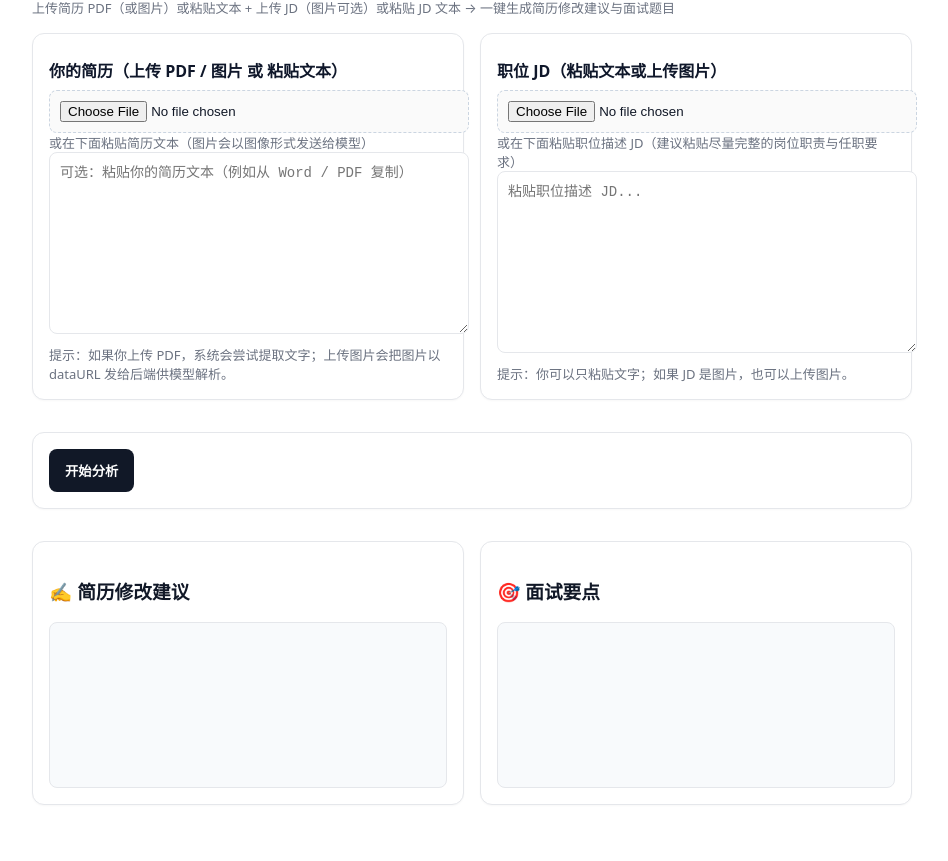
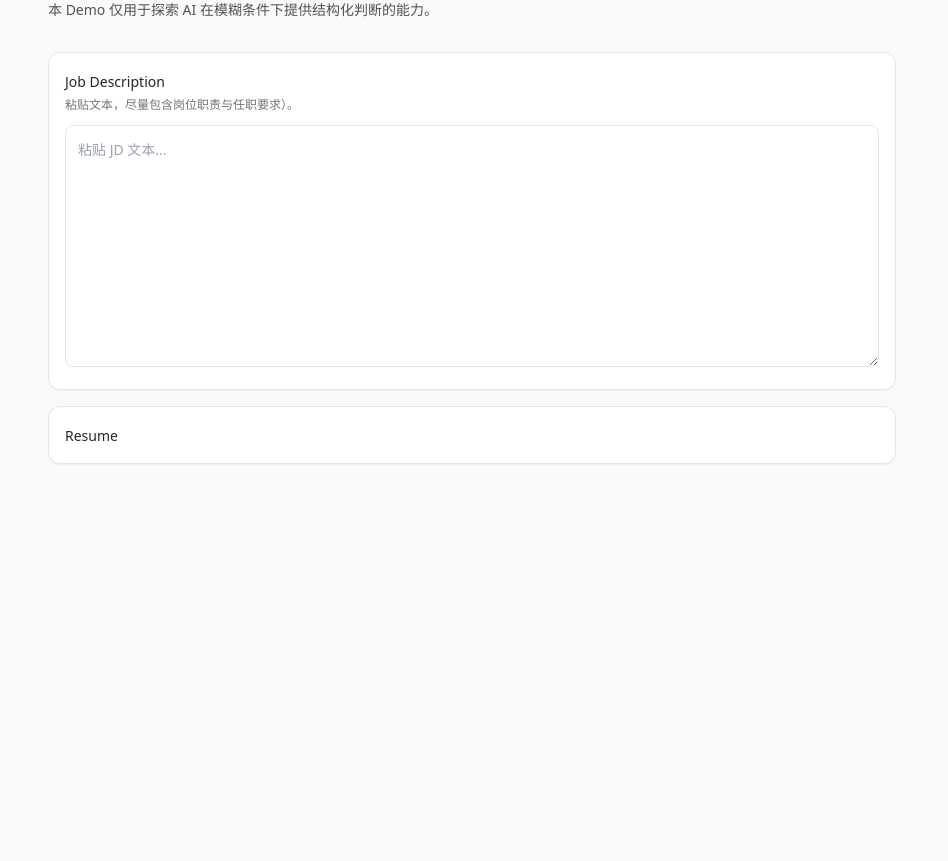
Before and after one commit to colleenchen525-coder/resume-jd-qwen, a website: page index.html in a window 1280 px wide. Shown: the part 80-941 px from the top of the page, without its empty margins (168-1116 px from the left). After the commit the page ends 800 px from the top, so only its background shows below. Drawn offline with nearby package versions, Linux system fonts and the light colour scheme.

Commit message:
Update index.html
简化功能

```diff
--- a/index.html
+++ b/index.html
@@ -3,69 +3,39 @@
 <head>
   <meta charset="UTF-8" />
   <meta name="viewport" content="width=device-width,initial-scale=1" />
-  <title>AI 简历分析</title>
+  <title>Hiring Signals Demo</title>
+
+  <!-- Tailwind CDN -->
+  <script src="https://cdn.tailwindcss.com"></script>
+
+  <!-- 字体渲染 -->
   <style>
-    body { font-family: system-ui, -apple-system, "Segoe UI", Roboto, Arial; max-width: 880px; margin: 40px auto; padding: 0 16px; color: #111827; }
-    h1 { font-size: 22px; margin-bottom: 6px; }
-    .card { border: 1px solid #e5e7eb; border-radius: 12px; padding: 16px; margin: 16px 0; background: #fff; box-shadow: 0 1px 2px rgba(16,24,40,0.03); }
-    .row { display: grid; gap: 12px; grid-template-columns: 1fr; }
-    label { font-weight: 600; display: block; margin: 8px 0; color: #0f172a; }
-    textarea { width: 100%; min-height: 160px; padding: 10px; border: 1px solid #e5e7eb; border-radius: 8px; resize: vertical; font-size: 14px; line-height: 1.5; }
-    input[type=file] { padding: 10px; border: 1px dashed #cbd5e1; border-radius: 8px; width: 100%; background: #fafafa; }
-    button { padding: 12px 16px; border: 0; border-radius: 8px; background: #111827; color: white; cursor: pointer; font-weight: 600; }
-    button:disabled { opacity: .6; cursor: not-allowed; }
-    .muted { color: #6b7280; font-size: 13px; }
-    .output { white-space: pre-wrap; background: #f8fafc; border-radius: 8px; padding: 12px; border: 1px solid #e5e7eb; min-height: 140px; font-size: 14px; }
-    .two { display: grid; gap: 16px; grid-template-columns: 1fr; }
-    @media (min-width: 900px) { .two { grid-template-columns: 1fr 1fr; } }
-    .small { font-size: 13px; color: #6b7280; margin-top: 6px; }
-    a.inline { color: #2563eb; text-decoration: none; }
+    html, body { -webkit-font-smoothing: antialiased; -moz-osx-font-smoothing: grayscale; }
   </style>
+</head>
 
-  <!-- PDF.js for PDF->text (already used in script.js) -->
-  <script src="https://cdnjs.cloudflare.com/ajax/libs/pdf.js/3.11.174/pdf.min.js" crossorigin="anonymous" referrerpolicy="no-referrer"></script>
-</head>
-<body>
-  <h1>AI 简历分析</h1>
-  <div class="muted">上传简历 PDF（或图片）或粘贴文本 + 上传 JD（图片可选）或粘贴 JD 文本 → 一键生成简历修改建议与面试题目</div>
+<body class="min-h-screen bg-neutral-50 text-neutral-900">
+  <div class="mx-auto max-w-4xl px-6 py-10">
+    <!-- Header -->
+    <header class="mb-8">
+      <h1 class="text-2xl font-semibold tracking-tight">Hiring Signals Demo</h1>
+      <p class="mt-2 text-sm text-neutral-600">
+        本 Demo 仅用于探索 AI 在模糊条件下提供结构化判断的能力。
+      </p>
+    </header>
 
-  <div class="two">
-    <div class="card">
-      <label>你的简历（上传 PDF / 图片 或 粘贴文本）</label>
-      <!-- 支持 PDF 与 图片 -->
-      <input id="resumeFile" type="file" accept=".pdf,image/*" />
-      <div class="muted">或在下面粘贴简历文本（图片会以图像形式发送给模型）</div>
-      <textarea id="resumeText" placeholder="可选：粘贴你的简历文本（例如从 Word / PDF 复制）"></textarea>
-      <div class="small">提示：如果你上传 PDF，系统会尝试提取文字；上传图片会把图片以 dataURL 发给后端供模型解析。</div>
-    </div>
+    <!-- Inputs -->
+    <section class="grid grid-cols-1 gap-4">
+      <div class="rounded-xl border border-neutral-200 bg-white p-4 shadow-sm">
+        <label for="jdText" class="text-sm font-medium text-neutral-800">Job Description</label>
+        <p class="mt-1 text-xs text-neutral-500">粘贴文本，尽量包含岗位职责与任职要求）。</p>
+        <textarea
+          id="jdText"
+          rows="9"
+          class="mt-3 w-full resize-y rounded-lg border border-neutral-200 bg-white p-3 text-sm leading-6 text-neutral-900 outline-none focus:ring-2 focus:ring-neutral-200"
+          placeholder="粘贴 JD 文本..."
+        ></textarea>
+      </div>
 
-    <div class="card">
-      <label>职位 JD（粘贴文本或上传图片）</label>
-      <input id="jdFile" type="file" accept="image/*" />
-      <div class="muted">或在下面粘贴职位描述 JD（建议粘贴尽量完整的岗位职责与任职要求）</div>
-      <textarea id="jdText" placeholder="粘贴职位描述 JD..."></textarea>
-      <div class="small">提示：你可以只粘贴文字；如果 JD 是图片，也可以上传图片。</div>
-    </div>
-  </div>
-
-  <div class="card">
-    <button id="analyzeBtn">开始分析</button>
-    <span id="status" class="muted" style="margin-left: 12px;"></span>
-  </div>
-
-  <div class="two">
-    <div class="card">
-      <h3>✍️ 简历修改建议</h3>
-      <div id="resumeOutput" class="output"></div>
-    </div>
-
-    <div class="card">
-      <h3>🎯 面试要点</h3>
-      <div id="interviewOutput" class="output"></div>
-    </div>
-  </div>
-
-  <!-- 你的业务脚本 -->
-  <script src="./script.js"></script>
-</body>
-</html>
+      <div class="rounded-xl border border-neutral-200 bg-white p-4 shadow-sm">
+        <label for="resumeText" class="text-sm font-medium text-neutral-800">Resume</
```
